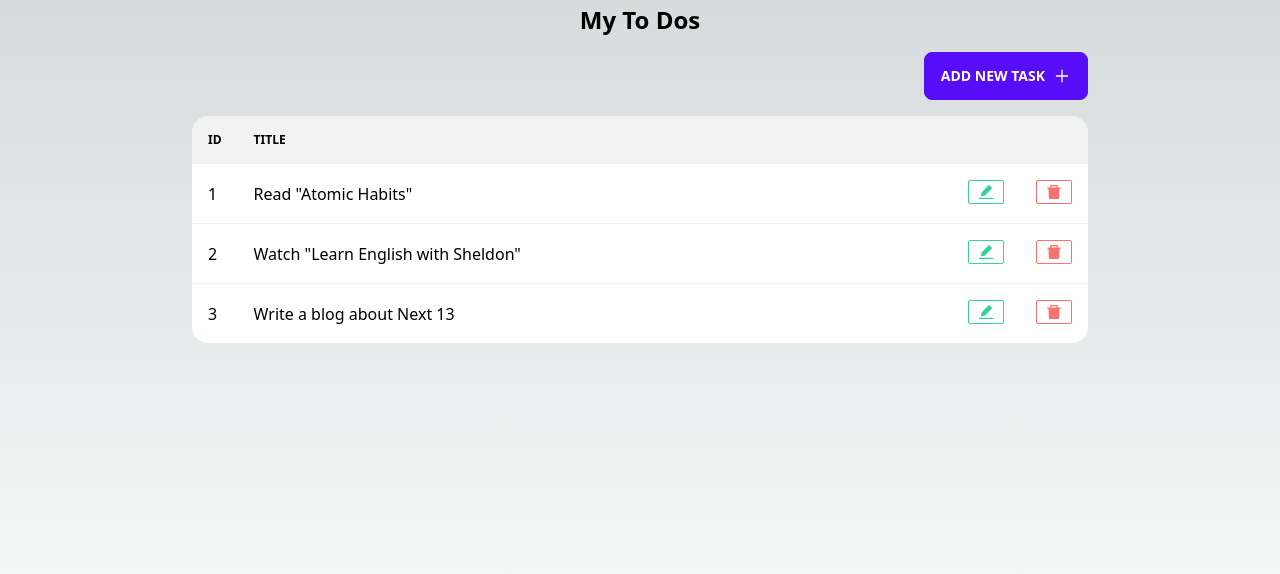
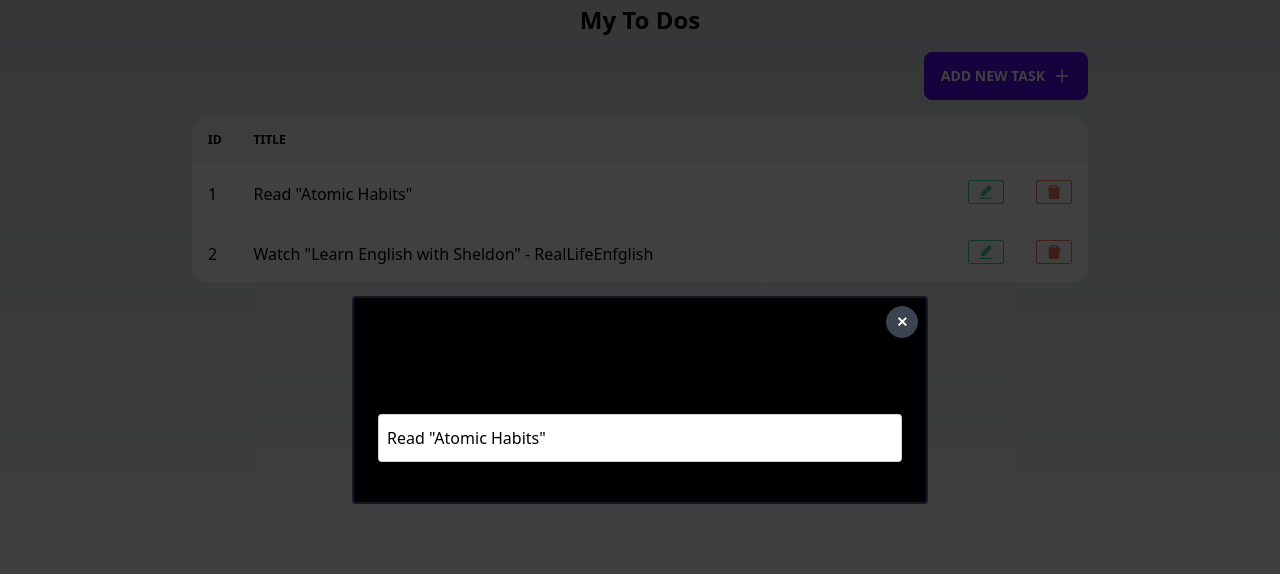
Before and after one commit to tad27/next-13-todo, a Next.js app: page / in a window 1280 px wide. Both pictures are taken after a click on the button 986 px from the left and 192 px from the top of the page. Shown: the top 574 px of the page. Built offline with nearby package versions, Linux system fonts and the light colour scheme; data requests are answered from the project's data file.

Commit message:
Add "Delete Task" component

```diff
--- /dev/null
+++ b/src/app/components/DeleteTask.jsx
@@ -0,0 +1,43 @@
+"use client";
+import { deleteTask } from "@/data/api";
+import { useRouter } from "next/navigation";
+import React, { useState } from "react";
+import { AiFillDelete } from "react-icons/ai";
+import Modal from "./Modal";
+
+function DeleteTask({ id }) {
+  const [modalOpen, setModalOpen] = useState(false);
+  const router = useRouter();
+
+  async function handleDelete() {
+    await deleteTask(id);
+    setModalOpen(false);
+    router.refresh();
+  }
+
+  return (
+    <>
+      <button
+        onClick={() => setModalOpen(true)}
+        className="btn btn-outline btn-error btn-xs rounded-sm"
+      >
+        <AiFillDelete size={18} />
+      </button>
+      <Modal modalOpen={modalOpen} setModalOpen={setModalOpen}>
+        <div className="flex gap-3 justify-between">
+          <h3 className="text-lg">
+            Are you sure? you want to delete this task?
+          </h3>
+          <button
+            onClick={handleDelete}
+            className="btn btn-error hover:brightness-90"
+          >
+            Remove Task
+          </button>
+        </div>
+      </Modal>
+    </>
+  );
+}
+
+export default DeleteTask;
--- a/src/app/components/Modal.jsx
+++ b/src/app/components/Modal.jsx
@@ -2,8 +2,8 @@
 
 function Modal({ modalOpen, setModalOpen, children }) {
   return (
-    <div className={`modal ${modalOpen && "modal-open"}`}>
-      <div className="modal-bo relative w-full max-w-xl">
+    <div className={`modal ${modalOpen && "modal-open"} bg-black/75`}>
+      <div className="modal-bo relative w-full max-w-xl bg-black border-2 border-gray-900 rounded px-6 py-10">
         <label
           htmlFor="modal"
           onClick={() => setModalOpen(false)}
--- a/src/app/components/TaskList.jsx
+++ b/src/app/components/TaskList.jsx
@@ -1,6 +1,8 @@
 import React from "react";
 import { getAllTasks } from "@/data/api";
 import { AiFillDelete, AiFillEdit } from "react-icons/ai";
+import EditTask from "./EditTask";
+import DeleteTask from "./DeleteTask";
 
 async function TaskList() {
   const tasks = await getAllTasks();
@@ -24,14 +26,10 @@
               <td>{index + 1}</td>
               <td className="w-full">{task.title}</td>
               <td className="">
-                <button className="btn btn-outline btn-success btn-xs rounded-sm">
-                  <AiFillEdit size={18} />
-                </button>
+                <EditTask task={task} />
               </td>
               <td className="">
-                <button className="btn btn-outline btn-error btn-xs rounded-sm">
-                  <AiFillDelete size={18} />
-                </button>
+                <DeleteTask id={task.id} />
               </td>
             </tr>
           ))}
--- a/src/data/api.js
+++ b/src/data/api.js
@@ -17,3 +17,21 @@
   const newTask = await response.json();
   return newTask;
 };
+
+export const editTask = async (task) => {
+  const response = await fetch(`${BASE_URL}/tasks/${task.id}`, {
+    method: "PUT",
+    headers: {
+      "Content-Type": "application/json",
+    },
+    body: JSON.stringify(task),
+  });
+  const updatedTask = await response.json();
+  return updatedTask;
+};
+
+export const deleteTask = async (id) => {
+  await fetch(`${BASE_URL}/tasks/${id}`, {
+    method: "DELETE",
+  });
+};
--- a/src/data/db.json
+++ b/src/data/db.json
@@ -6,11 +6,7 @@
     },
     {
       "id": "648d4caa-6188-4a37-ad25-a56ed300b99b",
-      "title": "Watch \"Learn English with Sheldon\""
-    },
-    {
-      "id": "ae1ca3bf-27d5-4e71-9f28-acdc675be86e",
-      "title": "Write a blog about Next 13"
+      "title": "Watch \"Learn English with Sheldon\" - RealLifeEnfglish"
     }
   ]
 }
```
